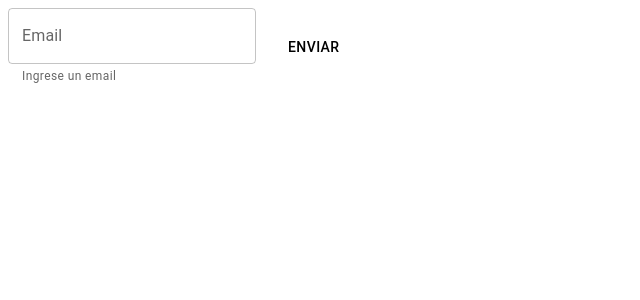
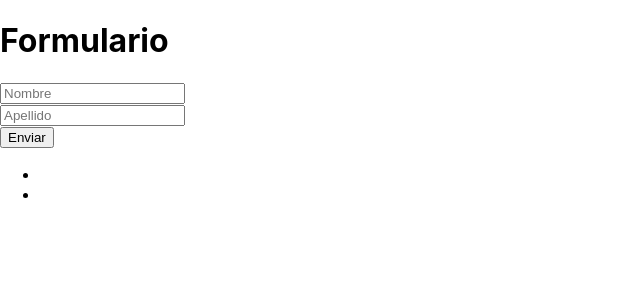
Before and after one commit to facubeloqui/gestor_de_citas_react, a React (Create React App) app: page / in a window 1280 px wide. Shown: the top 300 px of the page, without its empty margins (0-640 px from the left). Built offline with nearby package versions, Linux system fonts and the light colour scheme.

Commit message:
Utilizando Hooks

```diff
--- a/src/components/Formulario.js
+++ b/src/components/Formulario.js
@@ -1,50 +1,40 @@
-import React, { Component } from 'react'
-import { Formik, Field, Form } from 'formik';
-import Input from '@mui/material/Input';
-import { TextField } from '@mui/material';
-import Box from '@mui/material/Box';
-import * as yup from 'yup'
-import Button from '@mui/material/Button';
+import React, {Fragment, useState} from 'react'
 
+function Formulario() {
+  const [datos, setDatos] = useState({
+    nombre: '',
+    apellido: ''
+  })
 
-const Validacion = yup.object({
-    email: yup
-    .string('Ingresa tu mail')
-    .email('Ingresa un email valido')
-    .required('De esta no safas')
-})
-
-
-export class Formulario extends Component {
-  render() {
-    return (
-
-      <div>
-          <Box
-          sx={{
-            display: 'flex',
-            alignItems: 'center',
-            '& > :not(style)': { m: 1 },
-            justifycontent: 'center'
-          }} >
-            <TextField
-            helperText="Ingrese un email"
-            id="email"
-            label="Email"/>
-
-          <Button variant='Contained' justifyContent='center' onClick={Validacion}>Enviar</Button>
-
-          </Box>
-
-
-
-
-
-
-      </div>
-
-    )
-  }
+  const handleInputChange = (event) => {
+    // console.log(event.target.name)
+    // console.log(event.target.value)
+    setDatos({
+        ...datos,
+        [event.target.name] : event.target.value
+    })
 }
-
+const enviarDatos = (event) => {
+  event.preventDefault()
+  console.log('enviando datos...' + datos.nombre + ' ' + datos.apellido)
+}
+  return (
+    <Fragment>
+            <h1>Formulario</h1>
+            <form className="row" onSubmit={enviarDatos}>
+                <div className="col-md-3">
+                    <input type="text" placeholder="Nombre" className="form-control" onChange={handleInputChange} name="nombre"></input>
+                </div>
+                <div className="col-md-3">
+                    <input type="text" placeholder="Apellido" className="form-control" onChange={handleInputChange} name="apellido"></input>
+                </div>
+                <button type="submit" className="btn btn-primary">Enviar</button>
+            </form>
+            <ul>
+                <li>{datos.nombre}</li>
+                <li>{datos.apellido}</li>
+            </ul>
+        </Fragment>
+  )
+}
 export default Formulario
```
